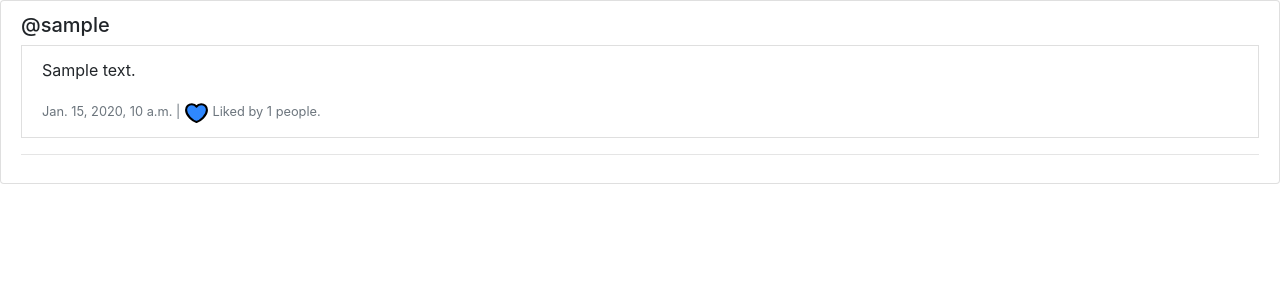
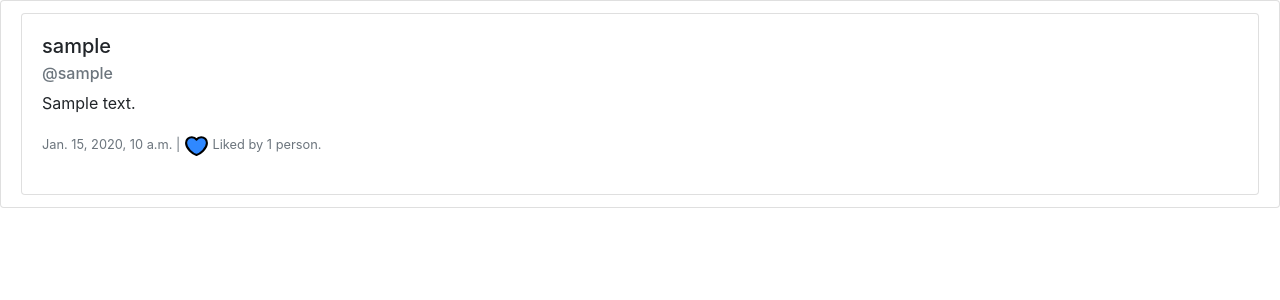
Before and after one commit to lilitha-mdlalana/curly-octo-train, a Django app: page / in a window 1280 px wide. Shown: the part 56-356 px from the top of the page. Run offline with Django 3.2, Linux system fonts and the light colour scheme; tables that the repository leaves empty hold one stand-in row (values such as "Sample post"); some libraries are stand-ins or nearby versions.

Commit message:
Restyle home page

```diff
--- a/network/admin.py
+++ b/network/admin.py
@@ -1,7 +1,8 @@
 from django.contrib import admin
 
 # Register your models here.
-from .models import Post,PostLike
+from .models import Post,PostLike,User
 
+admin.site.register(User)
 admin.site.register(Post)
 admin.site.register(PostLike)
--- a/network/templates/network/index.html
+++ b/network/templates/network/index.html
@@ -2,6 +2,8 @@
 
 {% block body %}
 {% if user.is_authenticated %}
+    <div class="card">
+        <div class="card-body">
             <form method="post" action='{% url "index" %}'>
                 {% csrf_token %}
                 {% if message %}
@@ -13,23 +15,34 @@
                   </div>
                 <input type="submit" value="Post" class="btn btn-primary">
             </form>
+        </div>
+      </div>
 {% endif %}
 
     <ul class="list-group-item">
     {% for post in posts %}
-        <h5>@{{post.author}}</h5>
-        <li class="list-group-item">
-            <p class="nm">{{post.message}}</p>
+        <div class="card">
+            <div class="card-body">
+              <h5 class="card-title">{{post.author}}</h5>
+              <h6 class="card-subtitle mb-2 text-muted">@{{post.author}}</h6>
+              <p class="card-text">{{post.message}}</p>
+              <p>
                 <small class="text-muted">{{post.created_at}} | <a href="/like-post?post_id={{post.id}}">
                     <svg width="25px" height="25px" viewBox="0 0 48 48" fill="none" xmlns="http://www.w3.org/2000/svg">
                         <rect width="48" height="48" fill="white" fill-opacity="0.01"/>
                         <path d="M15 8C8.92487 8 4 12.9249 4 19C4 30 17 40 24 42.3262C31 40 44 30 44 19C44 12.9249 39.0751 8 33 8C29.2797 8 25.9907 9.8469 24 12.6738C22.0093 9.8469 18.7203 8 15 8Z" fill="#2F88FF" stroke="#000000" stroke-width="4" stroke-linecap="round" stroke-linejoin="round"/>
                         </svg>
                 </a>
+                {% if post.no_of_likes < 2 and post.no_of_likes != 0 %}
+                Liked by {{post.no_of_likes}} person.
+                {%else%}
                 Liked by {{post.no_of_likes}} people.
+                 {% endif %}
+
             </small>
-        </li>
-        <hr/>
+              </p>
+            </div>
+          </div>
     {% endfor %}
     </ul>
 {% endblock %}
```
Also changed, not shown: network/models.py (line endings or trailing spaces). Lines whose indentation alone changed are shown as unchanged.
